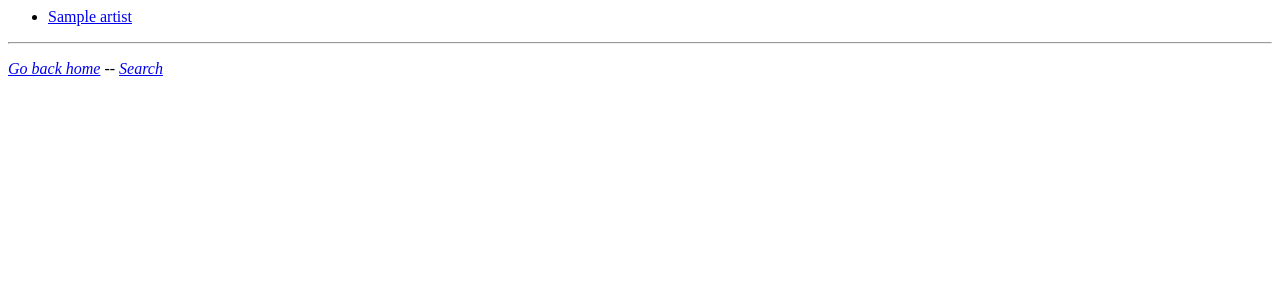
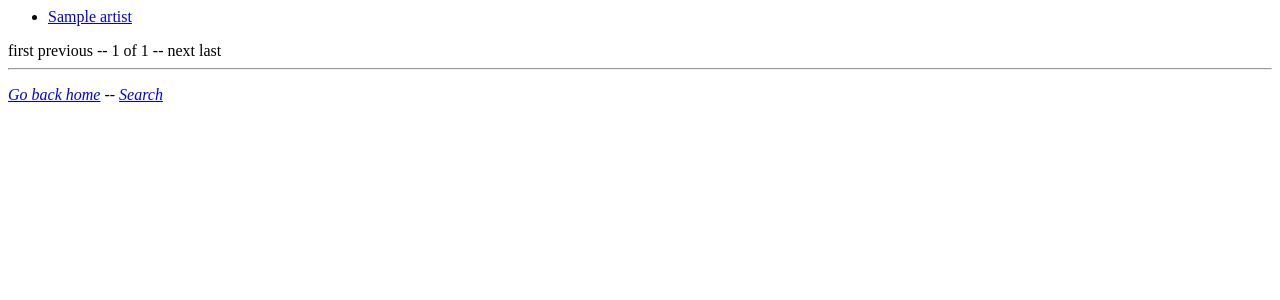
Before and after one commit to SebDeclercq/seb_music, a Django app: page /qwant/music/artist/ in a window 1280 px wide. Shown: the top 300 px of the page. Run offline with Django 3.2, Linux system fonts and the light colour scheme; tables that the repository leaves empty hold one stand-in row (values such as "Sample post").

Commit message:
Artists list is ordered and paginated

```diff
--- a/qwant/templates/qwant/artists_list.html
+++ b/qwant/templates/qwant/artists_list.html
@@ -4,9 +4,23 @@
 {% if artists %}
 <ul>
     {% for artist in artists %}
-    <li><a href="{% url 'qwant:artist_detail' artist.id %}">{{ artist.name }}</li>
+    <li><a href="{% url 'qwant:artist_detail' artist.id %}">{{ artist.name }}</a></li>
     {% endfor %}
 </ul>
+<div>
+{% if page_obj.has_previous %}
+<a href="?page=1">first</a>
+<a href="?page={{ page_obj.previous_page_number }}">previous</a>
+{% else %}
+first previous
+{% endif %}
+-- {{ page_obj.number }} of {{ page_obj.paginator.num_pages }} --
+{% if page_obj.has_next %}
+<a href="?page={{ page_obj.next_page_number }}">next</a>
+<a href="?page={{ page_obj.paginator.num_pages }}">last</a>
+{% else %}
+next last
+{% endif %}
 {% else %}
 <p>No artist yet</p>
 {% endif %}
--- a/qwant/views.py
+++ b/qwant/views.py
@@ -18,9 +18,10 @@ class ArtistDetailView(generic.DetailView):
 class ArtistsListView(generic.ListView):
     template_name: str = 'qwant/artists_list.html'
     context_object_name: str = _('artists')
+    paginate_by: int = 10
 
     def get_queryset(self) -> Manager[Artist]:
-        return Artist.objects.all()
+        return Artist.objects.all().order_by('name')
 
 
 class ArtistSearchView(FormView):
```
